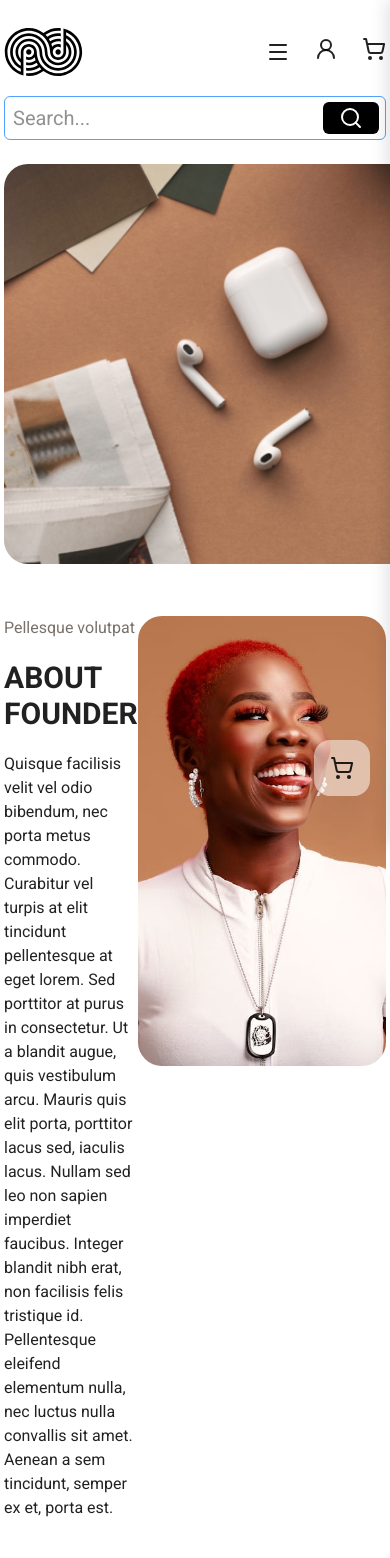
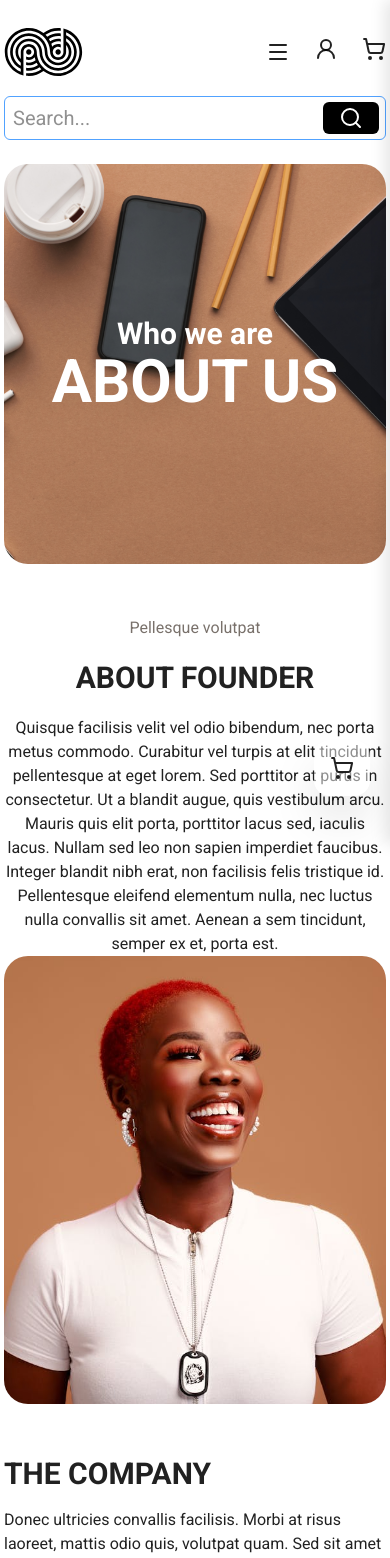
Before and after one commit to K1RSHh/e-commersce-site, a React (Vite) app: page /about-us in a window 390 px wide. Shown: the top 1558 px of the page. Built offline with nearby package versions, Linux system fonts and the light colour scheme; no server answers.

Commit message:
fix: mobile adaptive

```diff
--- a/src/page/AboutUs.tsx
+++ b/src/page/AboutUs.tsx
@@ -1,13 +1,14 @@
 function AboutUs() {
   return (
     <div>
-      <div className="relative w-312.5 h-100 bg-no-repeat bg-cover bg-center rounded-3xl bg-[url('/AboutUs/Banner-5.png')]">
-        <p className="w-full h-full flex text-white text-6xl font-bold justify-center items-center">
-          ABOUT US
-        </p>
+      <div className="relative max-w-312.5 h-100 bg-no-repeat bg-cover bg-center rounded-3xl bg-[url('/AboutUs/Banner-5.png')]">
+        <div className="w-full h-full flex flex-col justify-center items-center">
+          <p className="flex text-white text-3xl font-bold">Who we are</p>
+          <p className="flex text-white text-6xl font-bold">ABOUT US</p>
+        </div>
       </div>
-      <div className="w-2/2 flex justify-between mt-13">
-        <div className="w-1/2 flex flex-col text-left justify-center gap-5">
+      <div className="w-2/2 order-1 grid md:flex justify-between mt-13">
+        <div className="md:w-1/2 flex flex-col md:text-left justify-center gap-5">
           <p className="text-stone-500">Pellesque volutpat</p>
           <p className="font-bold text-3xl">ABOUT FOUNDER</p>
           <p>
@@ -21,7 +22,7 @@ function AboutUs() {
             Aenean a sem tincidunt, semper ex et, porta est.
           </p>
         </div>
-        <div className="w-156.5 h-112.5 rounded-3xl bg-center bg-cover bg-[url('/AboutUs/pexels-photo-12599059.jpeg')]"></div>
+        <div className="order-1 max-w-156 md:w-156 h-112 rounded-3xl bg-center bg-cover bg-[url('/AboutUs/pexels-photo-12599059.jpeg')]"></div>
       </div>
       <div className="mt-13 text-left flex flex-col gap-5 mb-20">
         <div>
```
